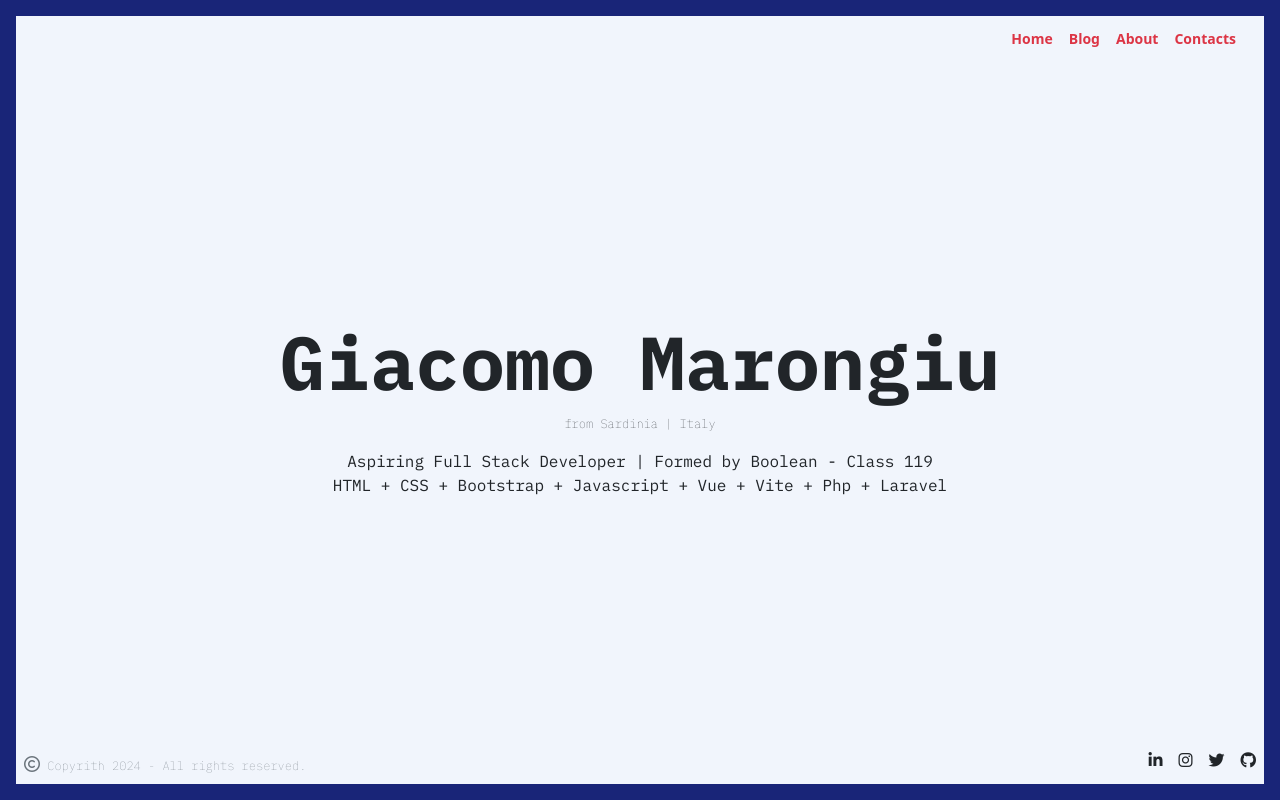
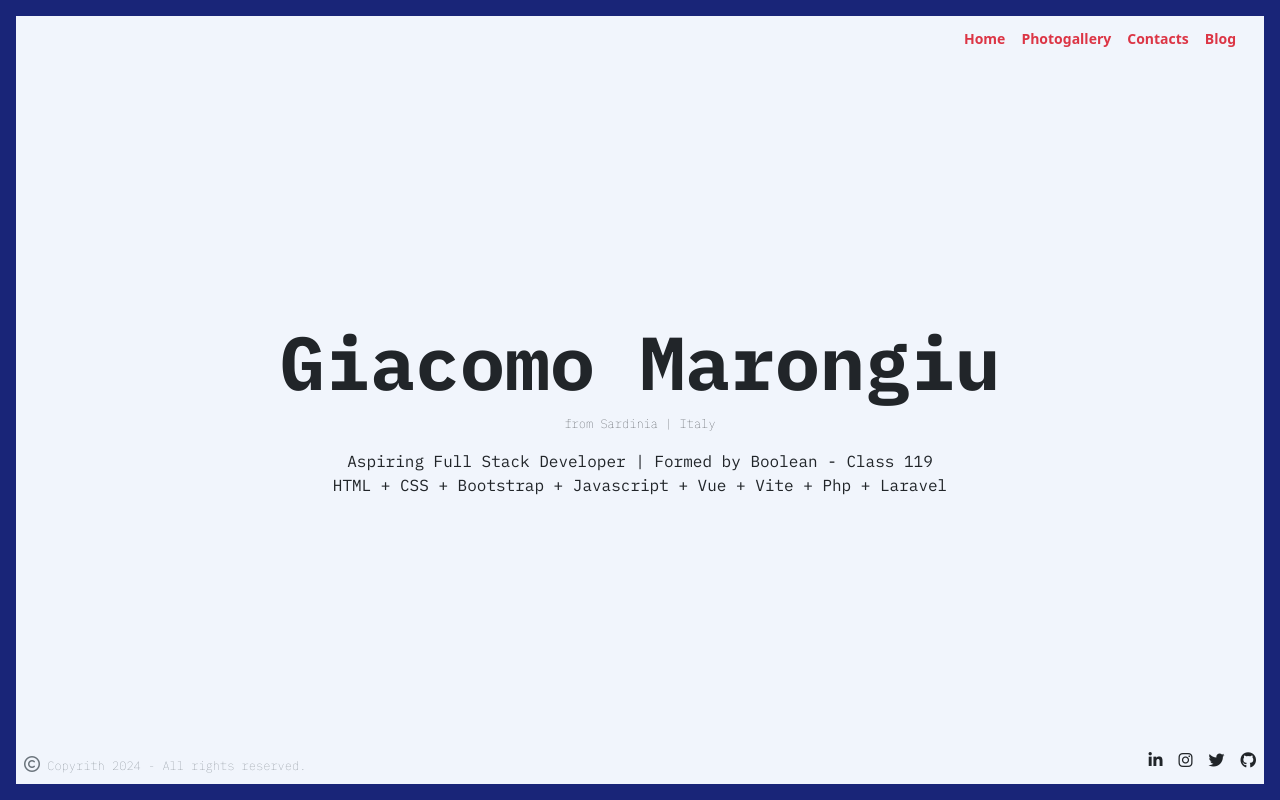
Before and after one commit to giacomomarongiu/vite-boolfolio, a Vue app: page / in a window 1280 px wide. Built offline with nearby package versions, Linux system fonts and the light colour scheme.

Commit message:
Add some layout

```diff
--- a/src/assets/scss/style.scss
+++ b/src/assets/scss/style.scss
@@ -30,13 +30,13 @@ body {
 
         .my_card_title {
             margin: 1rem;
-            color: rgb(252, 25, 25);
+            color: rgb(242, 54, 54);
         }
     }
 }
 
 .my_btn {
-    border: 0.5rem solid rgb(252, 25, 25);
+    border: 0.5rem solid rgb(220, 39, 39);
     color: rgb(252, 25, 25);
     text-decoration: none;
     font-size: small;
--- a/src/components/AppHeader.vue
+++ b/src/components/AppHeader.vue
@@ -12,13 +12,13 @@ name: "AppHeader",
                     :to="{ name: 'home' }">Home
                 </RouterLink>
                 <RouterLink class="btn border-0  btn-sm btn-outline-danger text-decoration-none fw-bold"
-                    :to="{ name: 'blog' }">Blog
-                </RouterLink>
-                <RouterLink class="btn border-0  btn-sm btn-outline-danger text-decoration-none fw-bold"
-                    :to="{ name: 'about' }">About
+                    :to="{ name: 'about' }">Photogallery
                 </RouterLink>
                 <RouterLink class="btn border-0  btn-sm btn-outline-danger text-decoration-none fw-bold"
                     :to="{ name: 'contacts' }">Contacts
+                </RouterLink>
+                <RouterLink class="btn border-0  btn-sm btn-outline-danger text-decoration-none fw-bold"
+                    :to="{ name: 'blog' }">Blog
                 </RouterLink>
             </form>
         </nav>
```
